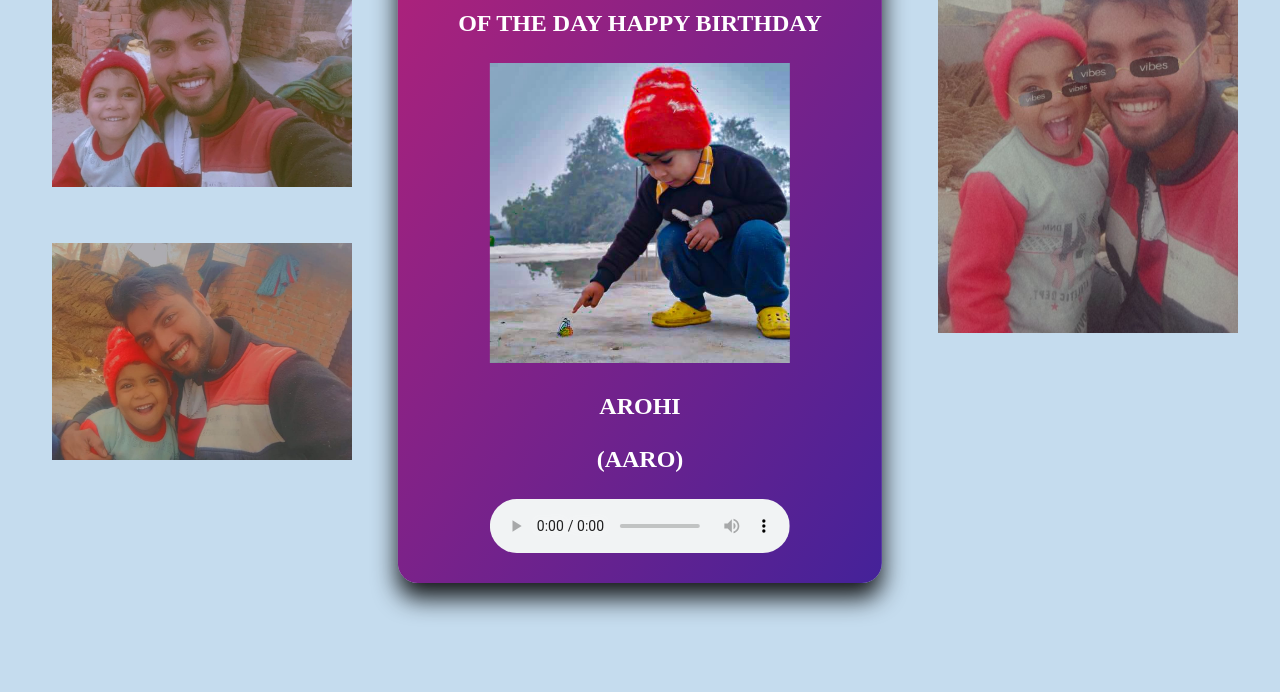
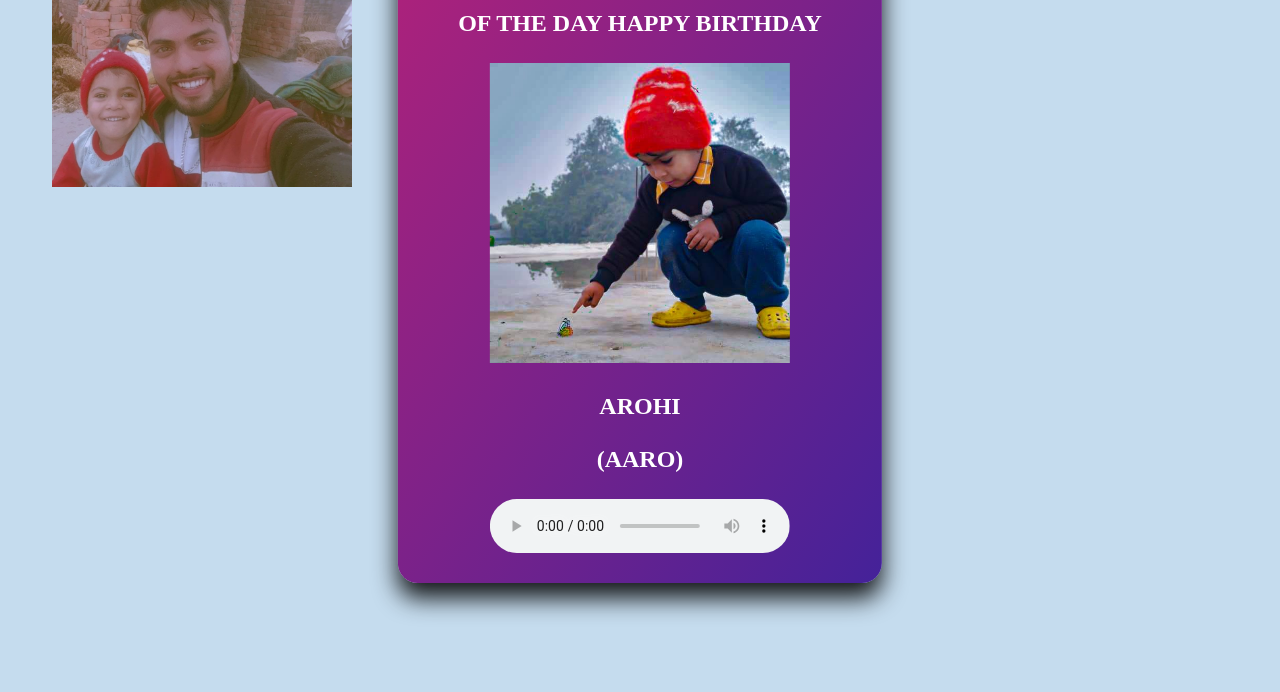
Before and after one commit to therajeshyadav/ArroBirthday, a plain HTML site: page index.html in a window 1280 px wide. Shown: the part 108-800 px from the top of the page. Drawn offline with Linux system fonts and the light colour scheme.

Commit message:
Update index.html

```diff
--- a/index.html
+++ b/index.html
@@ -85,11 +85,6 @@
     <div class="left">
         <img src="A.jpeg" alt="">
     </div>
-    <div class="rig">
-        <img src="R.jpeg" alt="">
-    </div>
-    <div class="topright">
-        <img src="H.jpeg" alt="">
-    </div>
+
 </body>
 </html>
```
